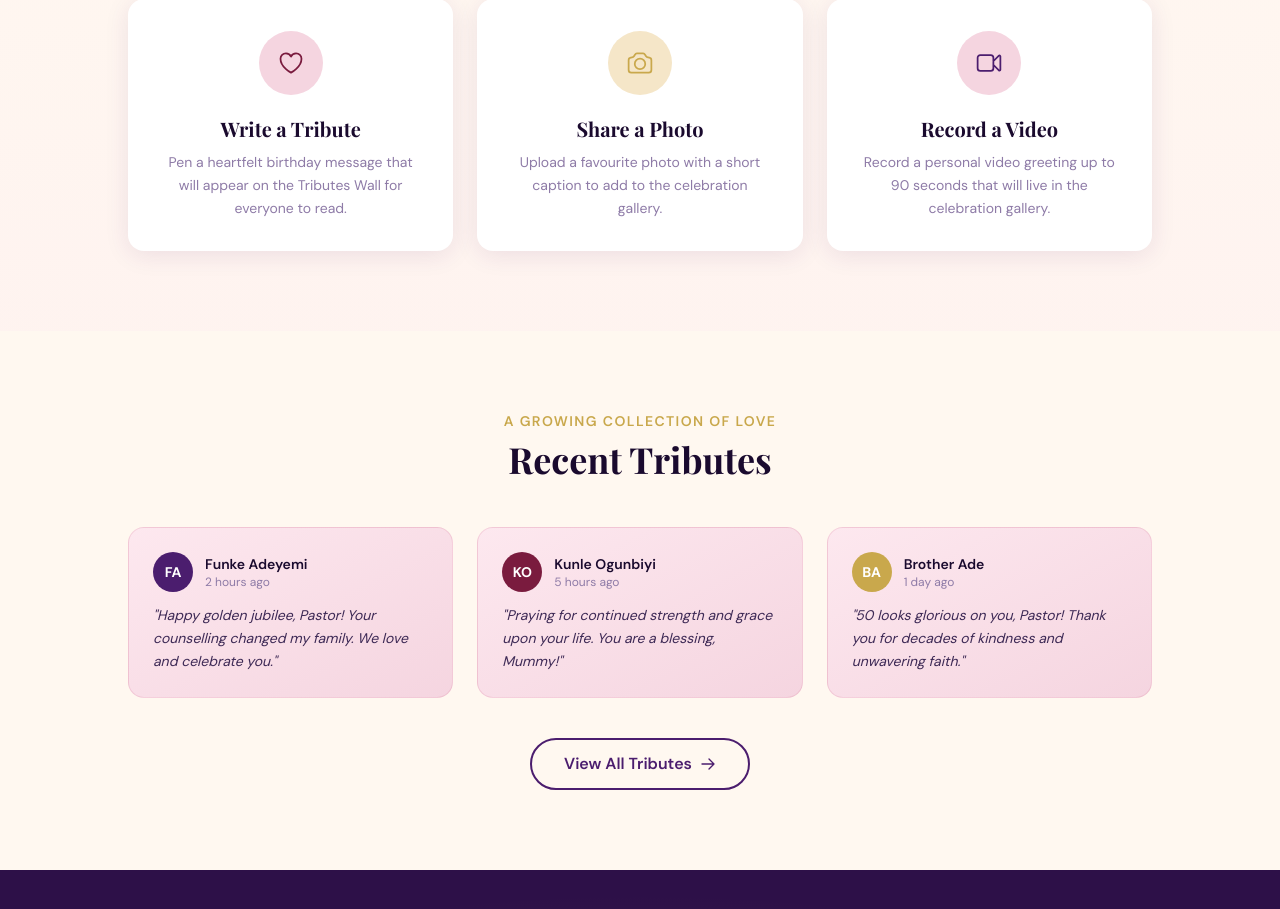
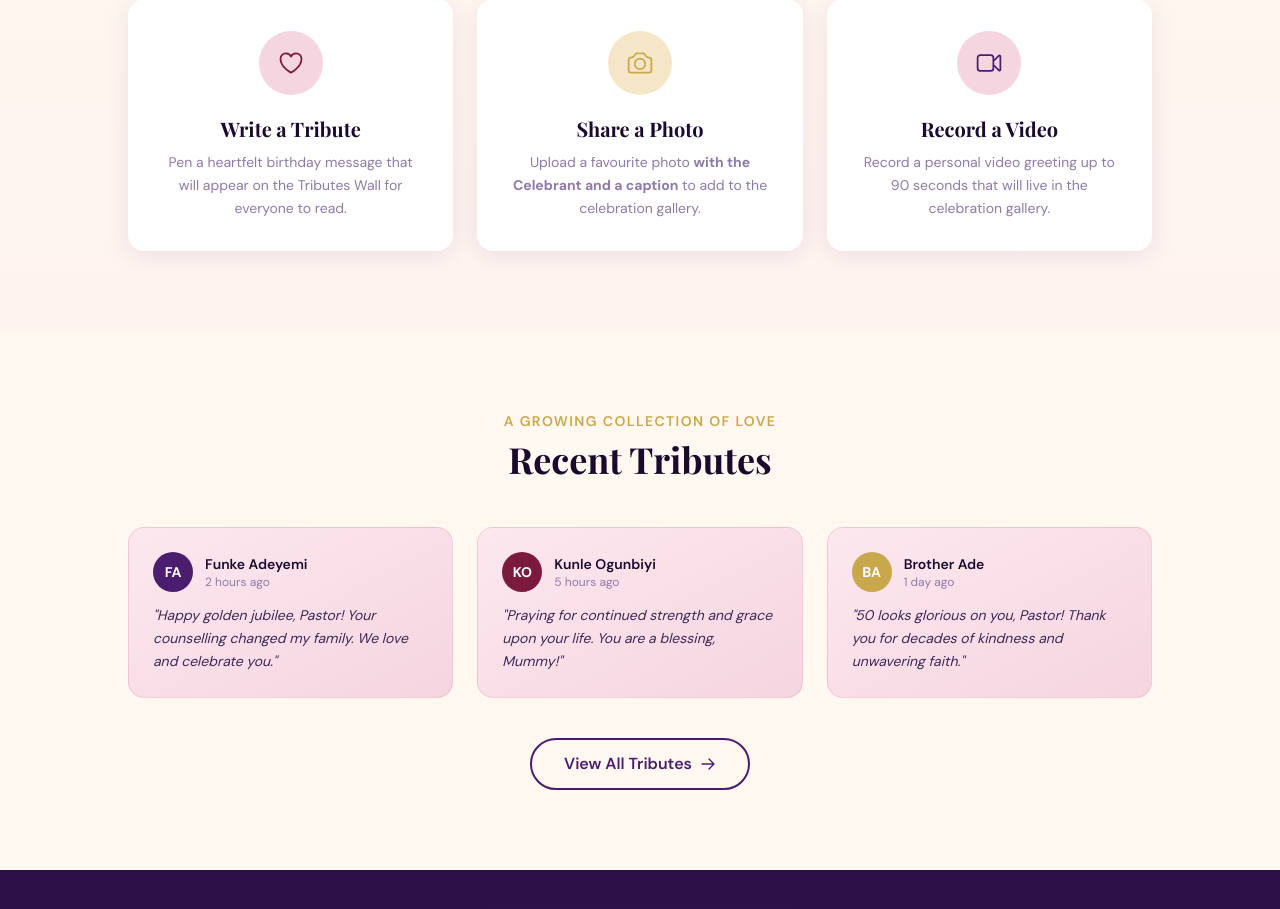
Before and after one commit to Tolaleye1/Birthday_Website, a Next.js app: page / in a window 1280 px wide. Shown: the part 2775-3684 px from the top of the page. Built offline with nearby package versions, Linux system fonts and the light colour scheme; no server answers.

Commit message:
image message

```diff
--- a/src/components/home/ParticipateSection.tsx
+++ b/src/components/home/ParticipateSection.tsx
@@ -47,7 +47,7 @@ export default function ParticipateSection() {
               Share a Photo
             </h3>
             <p className="text-text-muted text-sm leading-relaxed">
-              Upload a favourite photo with a short caption to add to the celebration gallery.
+              Upload a favourite photo <b>with the Celebrant and a caption</b> to add to the celebration gallery.
             </p>
           </Link>
 
```
